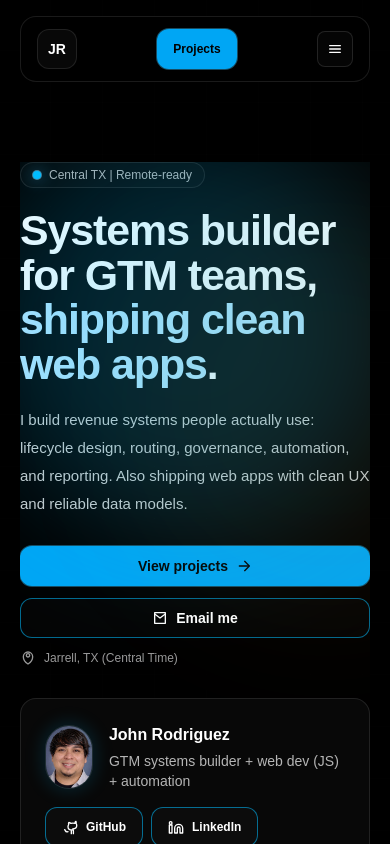
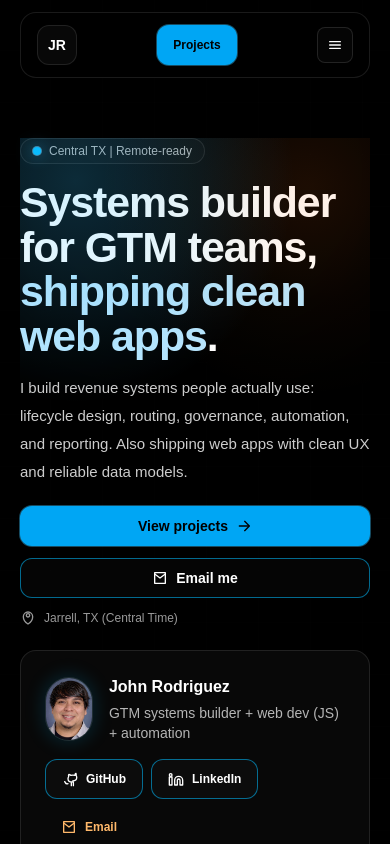
Before and after one commit to OS-DevSource/john-rodriguez-portfolio, a Next.js app: page / in a window 390 px wide. Shown: the top 844 px of the page. Built offline with nearby package versions, Linux system fonts and the light colour scheme.

Commit message:
fix: soften mobile hero effect edges and tighten spacing rhythm

```diff
--- a/src/app/page.js
+++ b/src/app/page.js
@@ -72,7 +72,7 @@ const PROJECTS = [
 
 const TOKENS = {
   container: "mx-auto w-full max-w-6xl px-5 sm:px-8",
-  sectionY: "py-16 sm:py-20",
+  sectionY: "py-12 sm:py-20",
   chapterBreak: "py-10 sm:py-12",
 
   eyebrow: "text-[11px] uppercase tracking-[0.22em]",
@@ -683,7 +683,7 @@ export default function PortfolioPage() {
         ) : null}
 
         <div className={cx("relative z-10", TOKENS.container)}>
-          <header className="sticky top-0 z-50 -mx-5 px-5 py-4 sm:-mx-8 sm:px-8">
+          <header className="sticky top-0 z-50 -mx-5 px-5 py-3 sm:-mx-8 sm:px-8 sm:py-4">
             <Nav
               items={sections}
               activeId={activeId}
@@ -697,11 +697,23 @@ export default function PortfolioPage() {
 
           <main className={TOKENS.sectionY}>
             <section id="home" ref={homeRef} className="scroll-mt-28">
-              <div className="relative max-md:overflow-hidden">
-                <div className="pointer-events-none absolute -left-10 -top-10 h-[420px] w-[420px] rounded-full bg-sky-400/[0.20] blur-3xl" />
-                <div className="pointer-events-none absolute left-24 top-8 h-[420px] w-[420px] rounded-full bg-orange-400/[0.05] blur-3xl" />
+              <div className="relative">
+                <div
+                  aria-hidden
+                  className="pointer-events-none absolute inset-x-0 top-0 h-[430px] md:hidden"
+                  style={{
+                    backgroundImage:
+                      "radial-gradient(80% 66% at 16% 10%, rgba(56,189,248,0.24) 0%, rgba(56,189,248,0.12) 42%, rgba(56,189,248,0) 78%), radial-gradient(74% 60% at 82% 12%, rgba(249,115,22,0.12) 0%, rgba(249,115,22,0.04) 44%, rgba(249,115,22,0) 80%)",
+                    WebkitMaskImage:
+                      "radial-gradient(130% 88% at 50% 8%, rgba(0,0,0,0.95) 36%, rgba(0,0,0,0.72) 62%, rgba(0,0,0,0) 100%)",
+                    maskImage:
+                      "radial-gradient(130% 88% at 50% 8%, rgba(0,0,0,0.95) 36%, rgba(0,0,0,0.72) 62%, rgba(0,0,0,0) 100%)",
+                  }}
+                />
+                <div className="pointer-events-none absolute -left-10 -top-10 hidden h-[420px] w-[420px] rounded-full bg-sky-400/[0.20] blur-3xl md:block" />
+                <div className="pointer-events-none absolute left-24 top-8 hidden h-[420px] w-[420px] rounded-full bg-orange-400/[0.05] blur-3xl md:block" />
 
-                <div className="grid gap-10 max-md:gap-8 md:grid-cols-[1.35fr_0.65fr] md:items-start">
+                <div className="grid gap-10 max-md:gap-6 md:grid-cols-[1.35fr_0.65fr] md:items-start">
                   <div className="min-w-0">
                     <div className="inline-flex items-center gap-2 rounded-full border border-white/10 bg-white/[0.02] px-3 py-1 text-xs text-white/70">
                       <span className="h-2 w-2 rounded-full bg-sky-400 ring-1 ring-sky-300/55 shadow-[0_0_16px_rgba(56,189,248,0.76)]" />
@@ -711,16 +723,16 @@ export default function PortfolioPage() {
                     <h1
                       className={cx(
                         TOKENS.h1,
-                        "mt-5 max-w-3xl max-md:max-w-full max-md:text-[clamp(2.2rem,11vw,3.25rem)] max-md:leading-[1.04]"
+                        "mt-5 max-w-3xl max-md:mt-4 max-md:max-w-full max-md:text-[clamp(2.2rem,11vw,3.25rem)] max-md:leading-[1.04]"
                       )}
                     >
                       Systems builder for GTM teams,
                       <span className="text-sky-200"> shipping clean web apps</span>.
                     </h1>
 
-                    <p className={cx(TOKENS.body, "mt-5 max-w-2xl max-md:max-w-full")}>{COPY.subhead}</p>
+                    <p className={cx(TOKENS.body, "mt-5 max-w-2xl max-md:mt-4 max-md:max-w-full")}>{COPY.subhead}</p>
 
-                    <div className="mt-7 flex flex-wrap items-center gap-3 max-md:flex-col max-md:items-stretch">
+                    <div className="mt-7 flex flex-wrap items-center gap-3 max-md:mt-5 max-md:flex-col max-md:items-stretch">
                       <Button onClick={() => go("projects")} className="max-md:w-full">
                         View projects <Icon name="arrow" className="h-4 w-4" />
                       </Button>
```
